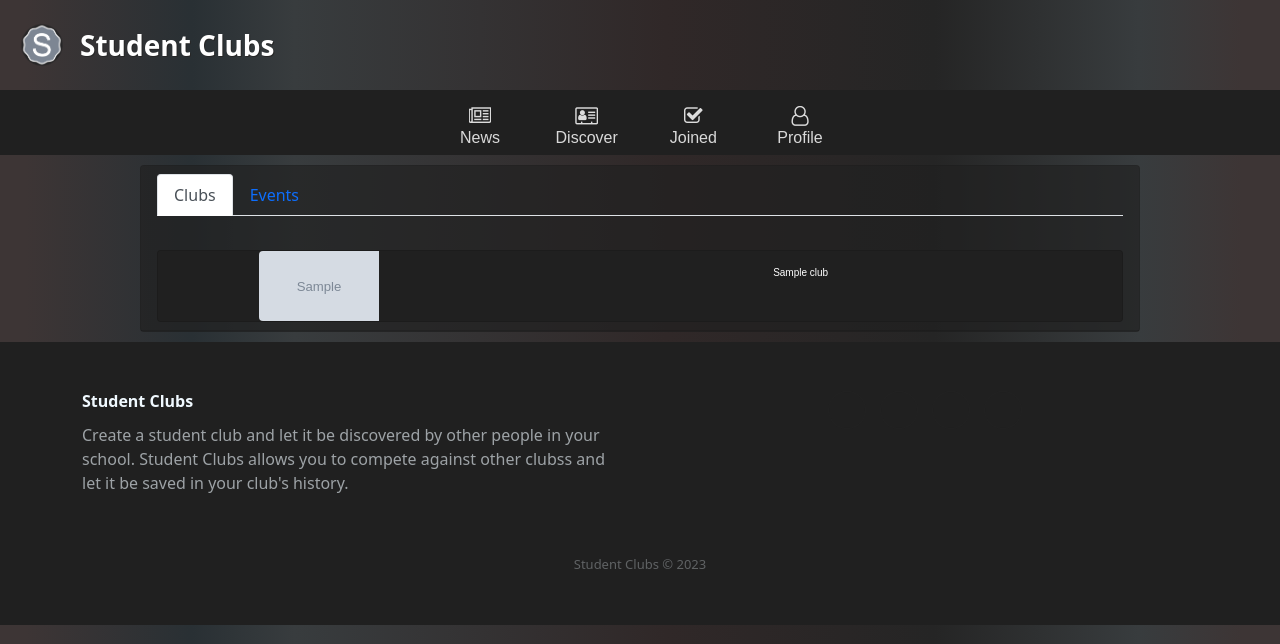
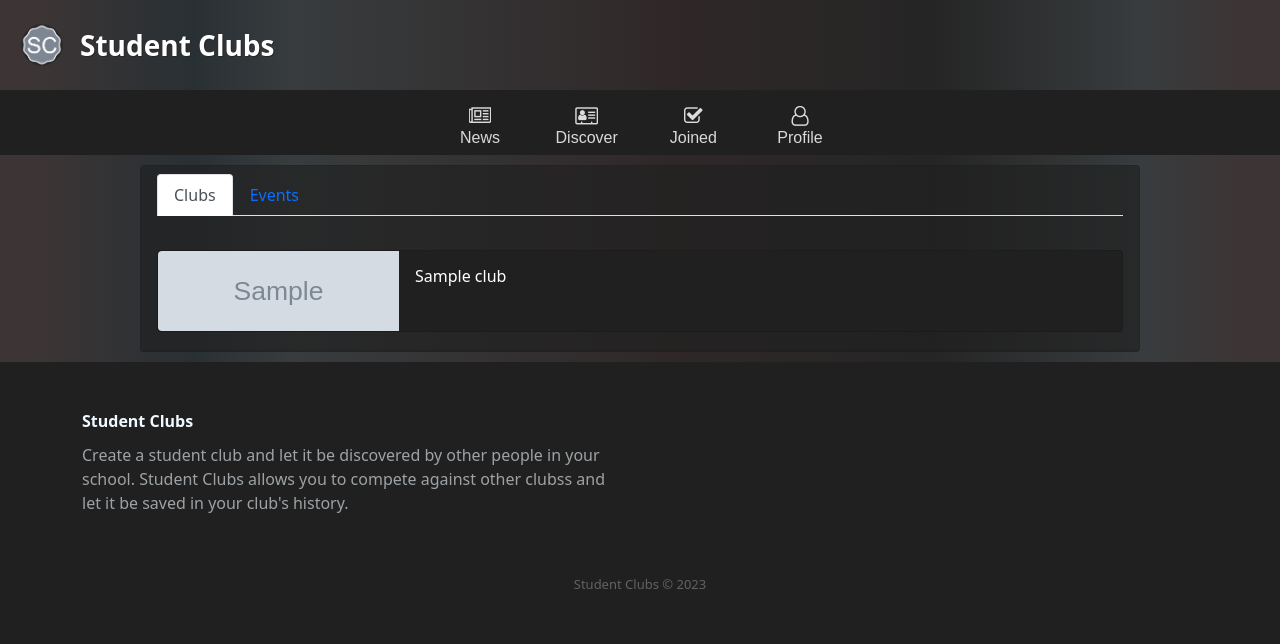
Before and after one commit to Gamaco/StudentClubs, a Django app: template website/templates/joined.html in a window 1280 px wide. Shown: the top 644 px of the page. Run offline with Django 3.2, Linux system fonts and the light colour scheme; the template is opened without the code that fills it: values that come from a table or form of the project are taken from there, others are empty; tables that the repository leaves empty hold one stand-in row (values such as "Sample post"); grey boxes marked "Sample" are stand-in pictures; some libraries are stand-ins or nearby versions.

Commit message:
Updates on the joined page.

```diff
--- a/website/static/main.css
+++ b/website/static/main.css
@@ -29,6 +29,14 @@ h5 {
     background: rgb(220, 220, 220);
     -webkit-background-clip: text;
     -webkit-text-fill-color: transparent;
+}
+
+.space-filler.small {
+  height: 0px !important;
+  margin: 0 !important;
+  padding: 0 !important;
+  border: none !important;
+  overflow: overlay; /* set overflow to overlay */
 }
 
 .space-filler {
@@ -265,27 +273,24 @@ h5 {
     height: 4vh !important;
   }
 
-
-  .joined-card {
-    width: 500px;
+  .card-wrapper {
     display: flex;
     flex-direction: column;
+  }
+
+  .card-body {
     height: 100%;
   }
 
-  .joined-card-image {
-    height: 100%;
-    width: 100%;
-    object-fit: cover !important;
-    border-radius: 0;
+  .card-wrapper .card .row .col-3 {
+    height: 80px !important; /* custom height value */
   }
 
-  .card-wrapper {
-    display: flex;
-    align-items: stretch;
+  .card-wrapper .card .row .col-3 img {
     height: 100%;
+    object-fit: cover;
   }
 
-  .card-body {
-    flex-grow: 1;
+  .card-body-left {
+    text-align: left;
   }
--- a/website/templates/joined.html
+++ b/website/templates/joined.html
@@ -23,20 +23,23 @@
                 <div class="container-fluid no-padding space-filler"></div><br>
 
                 {% for club in Clubs %}
-                    <div class="card-wrapper">
-                      <div class="card custom-bg" style="width: 100%">
-                        <div class="row g-0">
-                          <div class="col-10 col-sm-1 col-md-3 col-lg-4">
-                            <img src={{ club.image }} class="img-fluid rounded-start" alt="..." style="height: 70px; width: 120px;">
-                          </div>
-                          <div class="col-md-8">
-                            <div class="card-body text-white">
-                              <h5 class="card-title">{{ club.name  }}</h5>
-                            </div>
-                          </div>
+                <div class="card-wrapper">
+                  <div class="card custom-bg">
+                    <div class="row g-0">
+                      <div class="col-3">
+                        <img src={{ club.image }} class="img-fluid rounded-start h-100 w-100" alt="..." style="object-fit: cover; min-height: 100%;">
+                      </div>
+                      <div class="col-9">
+                        <div class="card-body card-body-left text-white h-100">
+                          <h6 class="card-title">{{ club.name  }}</h6>
                         </div>
                       </div>
                     </div>
+                  </div>
+                </div>
+
+                <!-- Space  -->
+                <div class="invisible container-fluid space-filler custom-bg"></div>
                 {% endfor %}
 
 
--- a/website/templates/layouts/base.html
+++ b/website/templates/layouts/base.html
@@ -37,7 +37,7 @@
         <!-- <button class="navbar-toggler flex-grow-0" type="button" data-bs-toggle="collapse" data-bs-target="#navbarToggleExternalContent" aria-controls="navbarToggleExternalContent" aria-expanded="false" aria-label="Toggle navigation">
           <span class="navbar-toggler-icon"></span>
         </button> -->
-        <img src="../static/StudentClubsLogo.png" style="width: 60px; height: 60px">
+        <img src="../static/StudentClubsLogo2.png" style="width: 60px; height: 60px">
         <p class="fs-3 fw-bold nav-text flex-grow-1 ms-2 mt-3">Student Clubs</p>
       </div>
     </div>
```
Also changed, not shown: website/static/StudentClubsLogo2.png (added).
